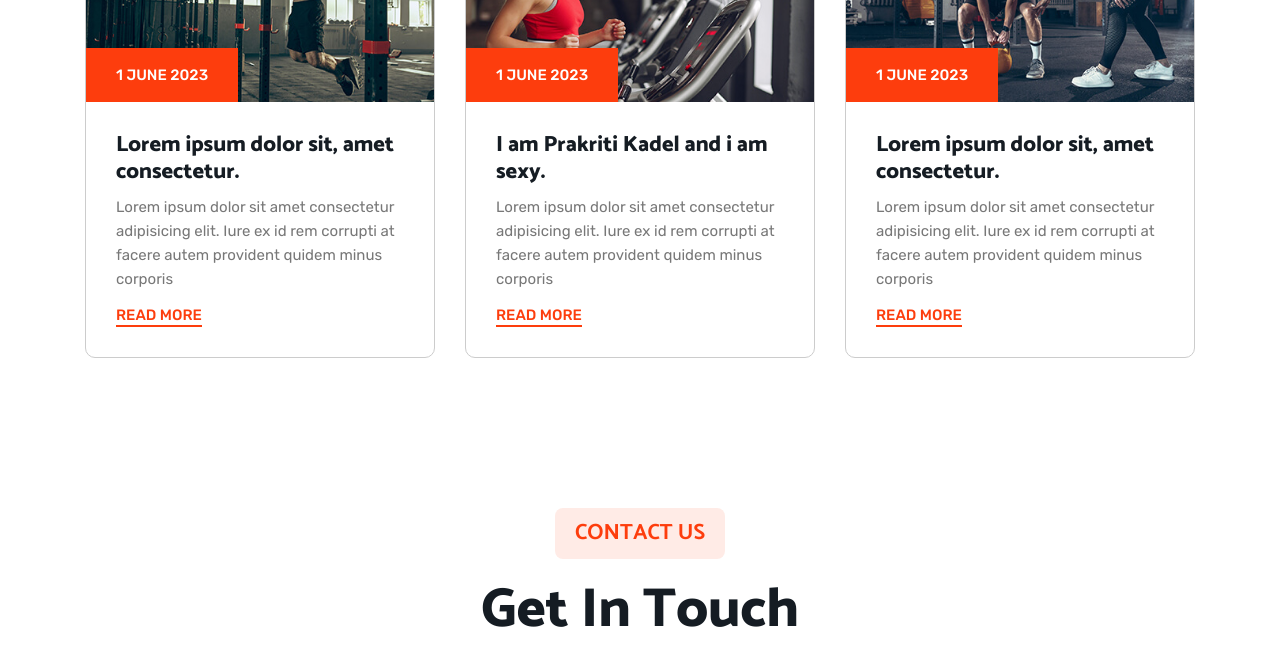
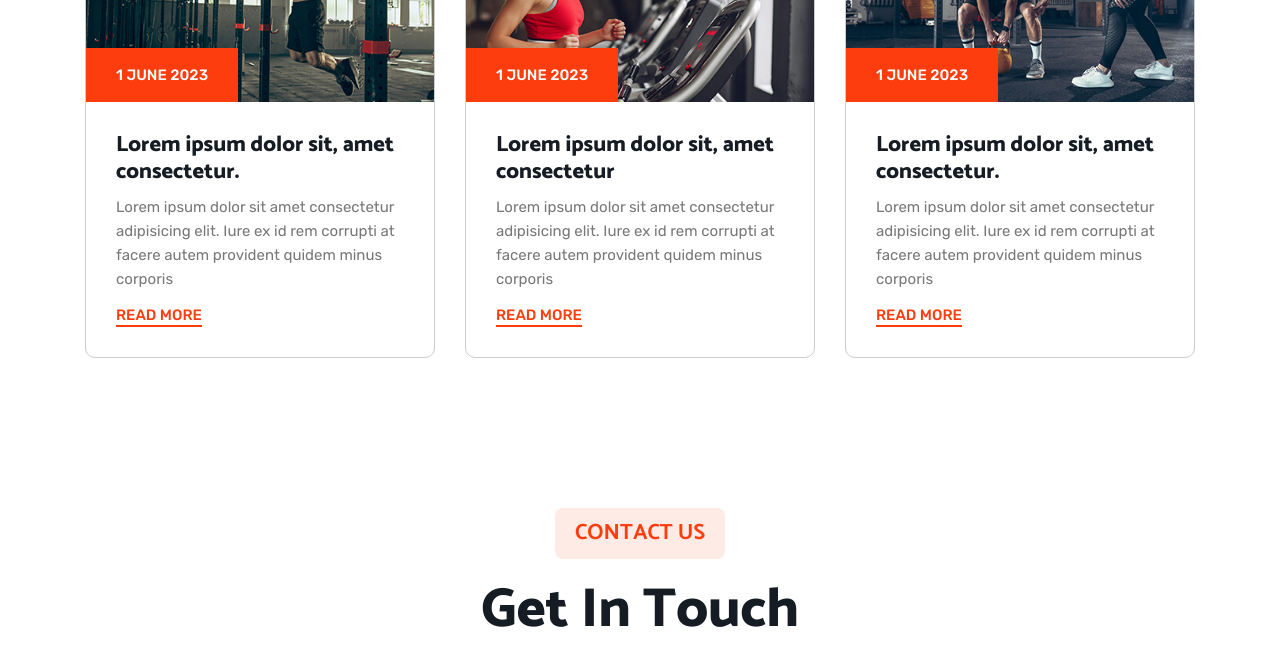
Before and after one commit to sanjaya007/fitness-diary, a plain HTML site: page index.html in a window 1280 px wide. Shown: the part 3360-4019 px from the top of the page. Drawn offline with nearby package versions, Linux system fonts and the light colour scheme.

Commit message:
few changes

```diff
--- a/index.html
+++ b/index.html
@@ -632,7 +632,7 @@
                   <div class="card-content">
                     <h3 class="h3">
                       <a href="#" class="card-title"
-                        >I am Prakriti Kadel and i am sexy.</a
+                        >Lorem ipsum dolor sit, amet consectetur</a
                       >
                     </h3>
 
```
